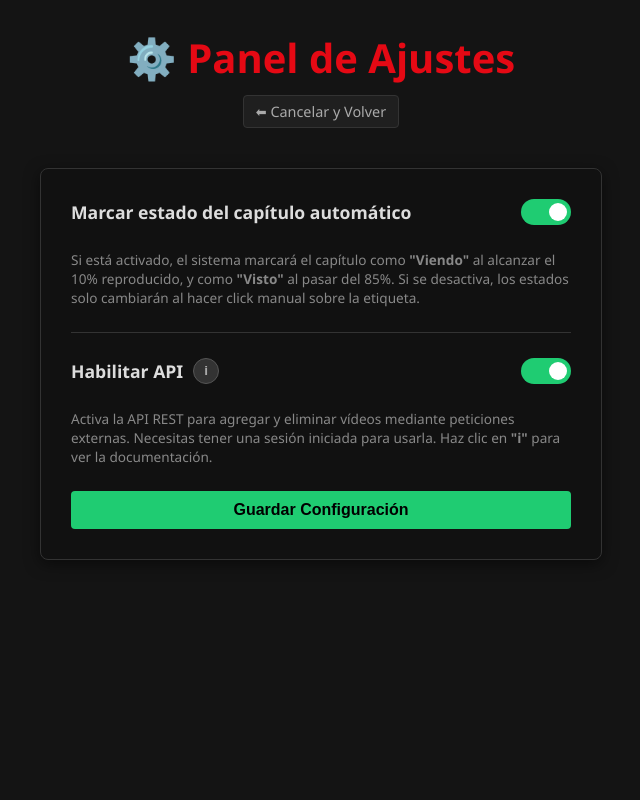
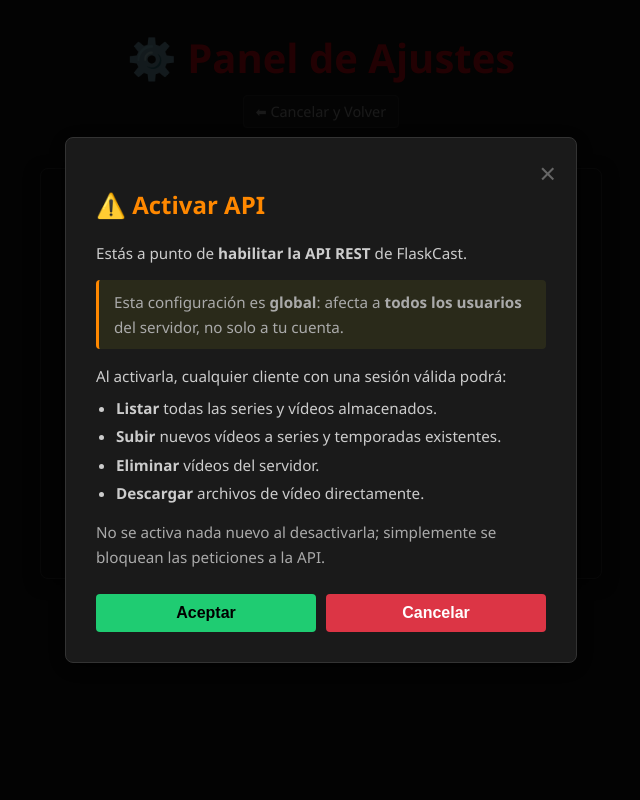
Before and after one commit to abeguerr01/FlaskCast, a Flask app: page /ajustes in a window 1280 px wide, after a click on "Habilitar API". Shown: the whole page, without its empty margins (319-959 px from the left). Run offline with Flask 3, Linux system fonts and the light colour scheme; parts of the project's set-up code (start-up, migrations or seed data) failed here and were passed over.

```diff
--- a/app.py
+++ b/app.py
@@ -20,6 +20,7 @@ CONFIG_PATH = os.path.join(DIRECTORIO_RAIZ, 'data', 'config.json')
 
 conversiones_activas = set()
 lock_conversiones = threading.Lock()
+api_habilitada = False
 
 
 def leer_config():
@@ -57,8 +58,6 @@ def inicializar_base_datos():
         cursor.execute("ALTER TABLE usuarios ADD COLUMN ultimo_acceso TIMESTAMP DEFAULT CURRENT_TIMESTAMP")
     if 'auto_marcar' not in columnas:
         cursor.execute("ALTER TABLE usuarios ADD COLUMN auto_marcar INTEGER DEFAULT 1")
-    if 'api_habilitada' not in columnas:
-        cursor.execute("ALTER TABLE usuarios ADD COLUMN api_habilitada INTEGER DEFAULT 0")
 
     cursor.execute('''
         CREATE TABLE IF NOT EXISTS progreso (
@@ -145,7 +144,6 @@ def seleccionar_usuario(user_id):
         session['usuario_nombre'] = user['nombre']
         session['usuario_emoji'] = user['emoji']
         session['usuario_auto_marcar'] = user['auto_marcar']
-        session['usuario_api_habilitada'] = user['api_habilitada']
     return redirect(url_for('index'))
 
 @app.route('/usuarios/editar/<int:user_id>', methods=['POST'])
@@ -186,7 +184,6 @@ def salir_usuario():
     session.pop('usuario_nombre', None)
     session.pop('usuario_emoji', None)
     session.pop('usuario_auto_marcar', None)
-    session.pop('usuario_api_habilitada', None)
     return redirect(url_for('index'))
 
 @app.route('/')
@@ -290,36 +287,42 @@ def live_tv(indice):
 
 @app.route('/ajustes', methods=['GET', 'POST'])
 def ajustes():
+    global api_habilitada
     usuario_id = session.get('usuario_id')
 
-    if request.method == 'POST' and usuario_id:
-        conn = conectar_db()
-        cursor = conn.cursor()
-        auto_marcar = 1 if request.form.get('auto_marcar') == 'on' else 0
-        api_habilitada_val = 1 if request.form.get('api_habilitada') == 'on' else 0
-        cursor.execute('UPDATE usuarios SET auto_marcar = ?, api_habilitada = ? WHERE id = ?', (auto_marcar, api_habilitada_val, usuario_id))
-        conn.commit()
-        session['usuario_auto_marcar'] = auto_marcar
-        session['usuario_api_habilitada'] = api_habilitada_val
+    if request.method == 'POST':
+        cfg = leer_config()
+        api_habilitada = request.form.get('api_habilitada') == 'on'
+        cfg['api_habilitada'] = api_habilitada
+        with open(CONFIG_PATH, 'w', encoding='utf-8') as f:
+            json.dump(cfg, f, indent=4, ensure_ascii=False)
+
+        if usuario_id:
+            conn = conectar_db()
+            cursor = conn.cursor()
+            auto_marcar = 1 if request.form.get('auto_marcar') == 'on' else 0
+            cursor.execute('UPDATE usuarios SET auto_marcar = ? WHERE id = ?', (auto_marcar, usuario_id))
+            conn.commit()
+            session['usuario_auto_marcar'] = auto_marcar
+
         return redirect(url_for('index'))
 
     auto_marcar = 1
-    api_habilitada_val = 0
     if usuario_id:
         conn = conectar_db()
         cursor = conn.cursor()
-        cursor.execute('SELECT auto_marcar, api_habilitada FROM usuarios WHERE id = ?', (usuario_id,))
+        cursor.execute('SELECT auto_marcar FROM usuarios WHERE id = ?', (usuario_id,))
         user = cursor.fetchone()
         conn.close()
         if user:
             auto_marcar = user['auto_marcar']
-            api_habilitada_val = user['api_habilitada']
 
     cfg = leer_config()
-    return render_template('ajustes.html', auto_marcar=auto_marcar, api_habilitada=api_habilitada_val, boton_apagar_visible=cfg.get('boton_apagar_visible', False), boton_apagar_todo_visible=cfg.get('boton_apagar_todo_visible', False))
+    return render_template('ajustes.html', auto_marcar=auto_marcar, api_habilitada=1 if cfg.get('api_habilitada', False) else 0, boton_apagar_visible=cfg.get('boton_apagar_visible', False), boton_apagar_todo_visible=cfg.get('boton_apagar_todo_visible', False))
 
 def api_habilitada_check():
-    return session.get('usuario_api_habilitada') == 1
+    global api_habilitada
+    return api_habilitada
 
 @app.route('/api/videos/add', methods=['POST'])
 def api_agregar_video():
@@ -754,17 +757,18 @@ if __name__ == '__main__':
     inicializar_base_datos()
 
     cfg = leer_config()
+    api_habilitada = cfg.get('api_habilitada', False)
     puerto = cfg.get('puerto', 5000)
     sistema = platform.system()
 
     if sistema == "Windows":
         from waitress import serve
-        print(f"Iniciado servidor con Waitress (Windows) en puerto {puerto}...")
+        print(f"Iniciado servidor con Waitress (Windows) en puerto {puerto}.")
         serve(app, host='0.0.0.0', port=puerto, threads=6)
 
     else:
         import subprocess
-        print(f"Iniciado servidor Gunicorn (Linux/Unix) en puerto {puerto}...")
+        print(f"Iniciado servidor Gunicorn (Linux/Unix) en puerto {puerto}.")
         subprocess.run([
             "gunicorn",
             "--bind", f"0.0.0.0:{puerto}",
--- a/config_gui.py
+++ b/config_gui.py
@@ -72,7 +72,8 @@ class ConfigGUI:
         data = {
             'boton_apagar_visible': self.apagar_var.get(),
             'boton_apagar_todo_visible': self.apagar_todo_var.get(),
-            'puerto': puerto
+            'puerto': puerto,
+            'api_habilitada': cfg.get('api_habilitada', False)
         }
         guardar_config(data)
         self.status_label.config(text='Configuración guardada correctamente.')
--- a/data/config.json
+++ b/data/config.json
@@ -1,5 +1,6 @@
 {
     "boton_apagar_visible": false,
     "boton_apagar_todo_visible": false,
-    "puerto": 5000
+    "puerto": 5000,
+    "api_habilitada": false
 }
--- a/docker-compose.yml
+++ b/docker-compose.yml
@@ -1,7 +1,7 @@
 services:
   web:
     build: .
-    container_name: plataforma_multimedia
+    container_name: FlaskCast
     ports:
       - "5000:5000"
     volumes:
--- a/templates/ajustes.html
+++ b/templates/ajustes.html
@@ -199,12 +199,12 @@
                         <button type="button" class="btn-info" onclick="document.getElementById('apiInfoModal').style.display='flex'" title="¿Cómo usar la API?">i</button>
                     </div>
                     <label class="switch">
-                        <input type="checkbox" id="api_habilitada" name="api_habilitada" {% if api_habilitada == 1 %}checked{% endif %}>
+                        <input type="checkbox" id="api_habilitada" name="api_habilitada" {% if api_habilitada == 1 %}checked{% endif %} onchange="onApiToggle(this)">
                         <span class="slider"></span>
                     </label>
                 </div>
                 <p style="color: #888; font-size: 0.85rem; margin-bottom: 25px; line-height: 1.4;">
-                    Activa la API REST para agregar y eliminar vídeos mediante peticiones externas. Necesitas tener una sesión iniciada para usarla. Haz clic en <strong>"i"</strong> para ver la documentación.
+                    Configuración <strong>global</strong> (no por usuario). Activa la API REST para agregar, eliminar y listar vídeos mediante peticiones externas desde cualquier cliente. Necesitas tener una sesión iniciada para usarla. Haz clic en <strong>"i"</strong> para ver la documentación.
                 </p>
 
                 <button type="submit" class="btn-save">Guardar Configuración</button>
@@ -221,6 +221,32 @@
             <button type="button" class="btn-shutdown-all" onclick="apagarTodo()">⏻ Apagar Todo</button>
             {% endif %}
             {% endif %}
+        </div>
+    </div>
+
+    <!-- Modal de confirmación activar API -->
+    <div class="modal-overlay" id="apiConfirmModal" onclick="if(event.target===this)this.style.display='none'">
+        <div class="modal-box api-modal" style="max-width: 450px;">
+            <span class="modal-close-btn" onclick="cancelarActivarAPI()">&times;</span>
+            <h2 style="color: #ff8800; margin-bottom: 20px;">⚠️ Activar API</h2>
+            <div class="api-docs-content">
+                <p>Estás a punto de <strong>habilitar la API REST</strong> de FlaskCast.</p>
+                <div class="api-note" style="border-left-color: #ff8800; background: #2a2a1a;">
+                    Esta configuración es <strong>global</strong>: afecta a <strong>todos los usuarios</strong> del servidor, no solo a tu cuenta.
+                </div>
+                <p style="margin-top: 15px;">Al activarla, cualquier cliente con una sesión válida podrá:</p>
+                <ul>
+                    <li><strong>Listar</strong> todas las series y vídeos almacenados.</li>
+                    <li><strong>Subir</strong> nuevos vídeos a series y temporadas existentes.</li>
+                    <li><strong>Eliminar</strong> vídeos del servidor.</li>
+                    <li><strong>Descargar</strong> archivos de vídeo directamente.</li>
+                </ul>
+                <p style="margin-top: 15px; color: #aaa;">No se activa nada nuevo al desactivarla; simplemente se bloquean las peticiones a la API.</p>
+                <div style="display: flex; gap: 10px; margin-top: 25px;">
+                    <button type="button" class="btn-save" onclick="confirmarActivarAPI()" style="flex:1;">Aceptar</button>
+                    <button type="button" class="btn-shutdown" onclick="cancelarActivarAPI()" style="flex:1; margin-top: 0;">Cancelar</button>
+                </div>
+            </div>
         </div>
     </div>
 
@@ -313,6 +339,28 @@ Content-Type: application/json</pre>
     </div>
 
     <script>
+        var apiCheckbox = document.getElementById('api_habilitada');
+        var apiWasChecked = apiCheckbox.checked;
+
+        function onApiToggle(el) {
+            if (el.checked && !apiWasChecked) {
+                document.getElementById('apiConfirmModal').style.display = 'flex';
+            } else {
+                apiWasChecked = el.checked;
+            }
+        }
+
+        function confirmarActivarAPI() {
+            apiWasChecked = true;
+            document.getElementById('apiConfirmModal').style.display = 'none';
+        }
+
+        function cancelarActivarAPI() {
+            apiCheckbox.checked = false;
+            apiWasChecked = false;
+            document.getElementById('apiConfirmModal').style.display = 'none';
+        }
+
         function apagarServidor() {
             if (!confirm('¿Estás seguro de que quieres apagar el servidor?')) return;
             fetch('/api/off')
@@ -348,6 +396,9 @@ Content-Type: application/json</pre>
         document.addEventListener('keydown', function(e) {
             if (e.key === 'Escape') {
                 document.getElementById('apiInfoModal').style.display = 'none';
+                if (document.getElementById('apiConfirmModal').style.display === 'flex') {
+                    cancelarActivarAPI();
+                }
             }
         });
     </script>
```
